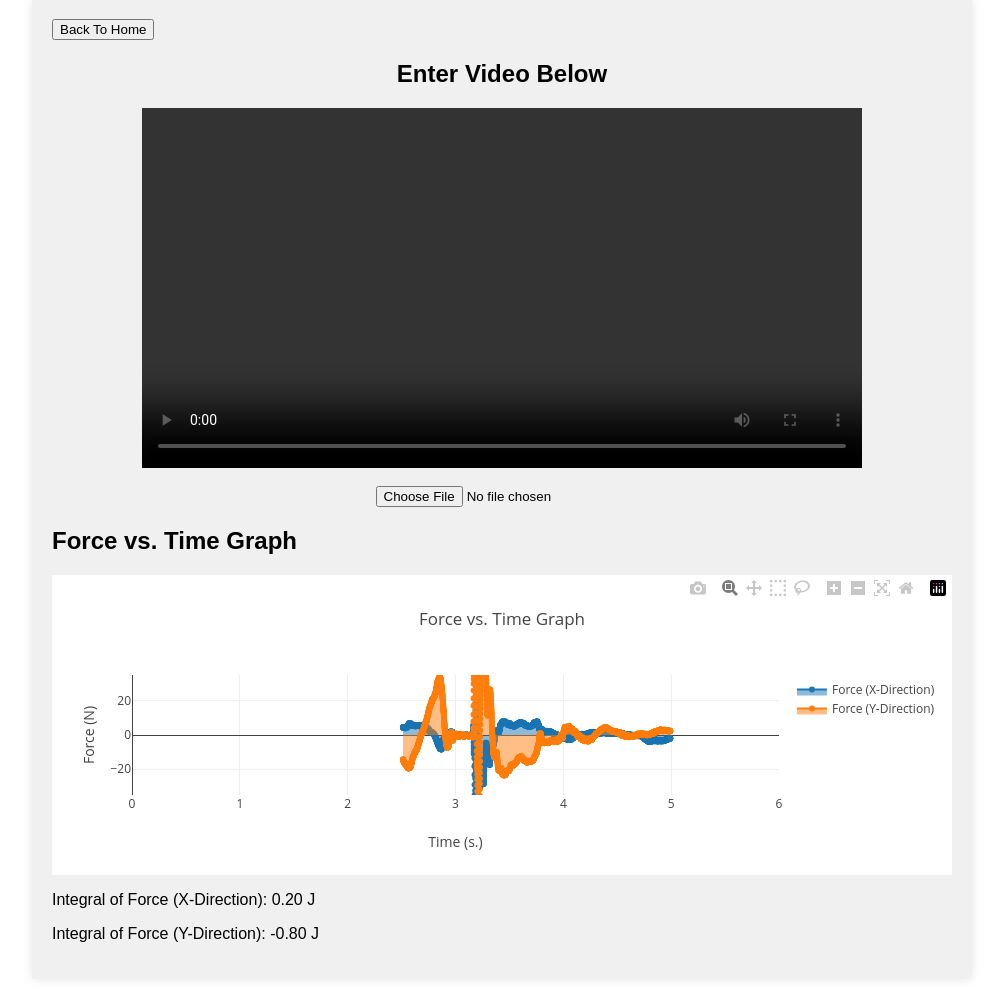
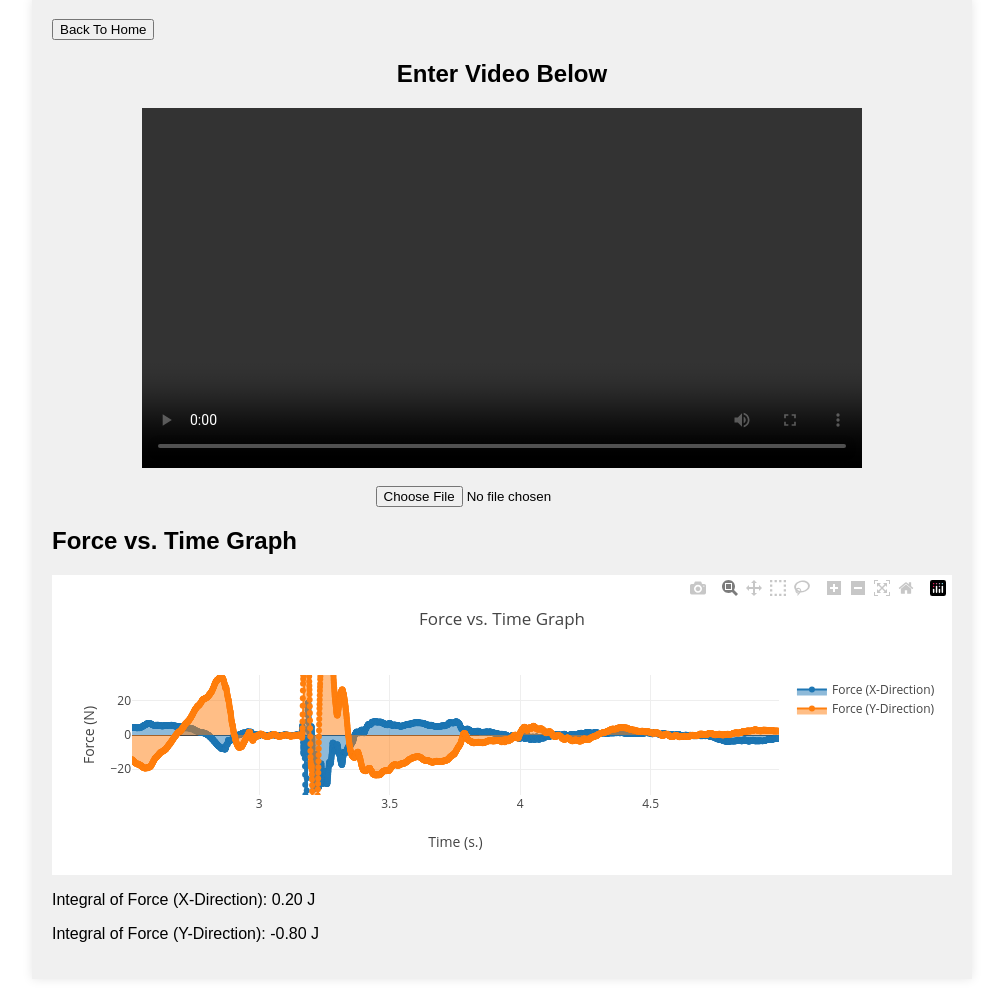
Before and after one commit to Westview-USC-Biomechanics-Collaboration/Prepare2Play-Learning-Experience, a Flask app: page /graph in a window 1280 px wide. Shown: the part 21-1020 px from the top of the page, without its empty margins (138-1141 px from the left). Run offline with Flask 3, Linux system fonts and the light colour scheme; some libraries are stand-ins or nearby versions.

Commit message:
worked fixing graph matching

```diff
--- a/templates/graph.html
+++ b/templates/graph.html
@@ -56,12 +56,22 @@
         var timex = JSON.parse('{{ timex | tojson | safe }}');
         var forcey = JSON.parse('{{ forcey | tojson | safe }}');
 
-        var playbackSpeed = 1;
+        var playbackSpeed = 1.2; // Slow down by 20%
         var initialFrameRendered = false;
+        var threshold = 4.5; // Force threshold to start plotting
+        var startIndex = 0; // Index to start plotting
+
+        // Find the index where forcex exceeds the threshold
+        for (var i = 0; i < forcex.length; i++) {
+            if (forcex[i] >= threshold) {
+                startIndex = i;
+                break;
+            }
+        }
 
         var trace1 = {
-            x: timex,
-            y: forcex,
+            x: timex.slice(startIndex),
+            y: forcex.slice(startIndex),
             mode: 'lines+markers',
             type: 'scatter',
             fill: 'tozeroy',
@@ -69,8 +79,8 @@
         };
 
         var trace2 = {
-            x: timex,
-            y: forcey,
+            x: timex.slice(startIndex),
+            y: forcey.slice(startIndex),
             mode: 'lines+markers',
             type: 'scatter',
             fill: 'tozeroy',
@@ -79,7 +89,6 @@
 
         var layout = {
             xaxis: {
-                range: [0, 6],  // Adjusted x-axis range to go up to 6 seconds
                 title: 'Time (s.)'
             },
             yaxis: {
@@ -97,10 +106,13 @@
 
         function animatePlot(videoTime) {
             var adjustedTime = videoTime / playbackSpeed;
-            var frameIndex = findNearestFrameIndex(timex, adjustedTime);
+            var frameIndex = findNearestFrameIndex(timex.slice(startIndex), adjustedTime) + startIndex;
+
             var frames = [{
-                data: [{x: timex.slice(0, frameIndex+1), y: forcex.slice(0, frameIndex+1)},
-                       {x: timex.slice(0, frameIndex+1), y: forcey.slice(0, frameIndex+1)}]
+                data: [
+                    { x: timex.slice(startIndex, frameIndex + 1), y: forcex.slice(startIndex, frameIndex + 1) },
+                    { x: timex.slice(startIndex, frameIndex + 1), y: forcey.slice(startIndex, frameIndex + 1) }
+                ]
             }];
 
             if (!initialFrameRendered) {
@@ -109,23 +121,23 @@
                         duration: 0
                     },
                     frame: {
-                        duration: 0,  // No delay for the initial frame
+                        duration: 0,
                         redraw: false
                     }
                 });
                 initialFrameRendered = true;
             } else {
-                setTimeout(function() {
+                setTimeout(function () {
                     Plotly.animate('plot', frames, {
                         transition: {
-                            duration: 0
+                            duration: 0, // No transition duration
                         },
                         frame: {
-                            duration: 1000,
+                            duration: 1000 / playbackSpeed, // Slow down the animation by 20%
                             redraw: false
                         }
                     });
-                }, 0);
+                }, 1000 / playbackSpeed); // Delay for initial frame
             }
         }
 
```
